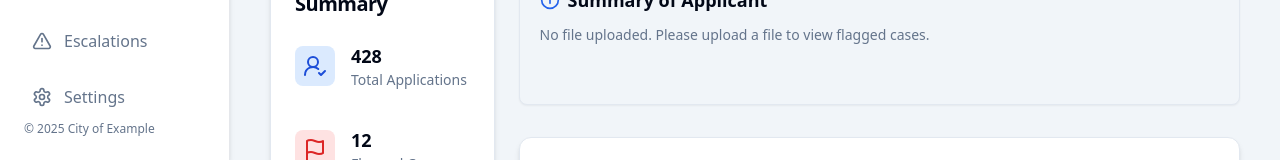
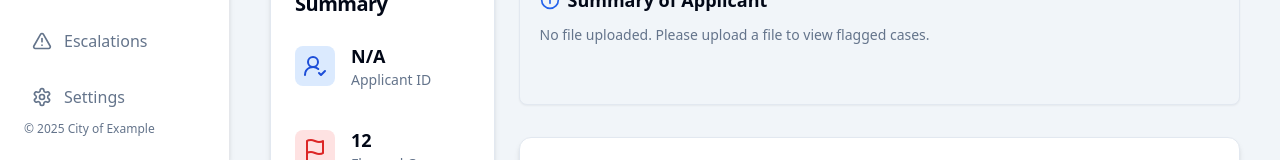
Before and after one commit to ambra19/subsidy-rag-system-hack4her, a React (Vite) app: page / in a window 1280 px wide. Shown: the part 135-295 px from the top of the page. Built offline with nearby package versions, Linux system fonts and the light colour scheme.

Commit message:
Fix: Display single applicant ID
The AI panel should display a single applicant ID instead of the total number of applicants.

```diff
--- a/src/components/DashboardSummary.tsx
+++ b/src/components/DashboardSummary.tsx
@@ -1,40 +1,58 @@
 
 import { UserCheck2, Flag, ArrowUpRight, Users, DollarSign } from "lucide-react";
+import { useFileApplicantDataContext } from "./AIPanel";
+
+// DashboardSummary now pulls applicant data for ID display
+const DashboardSummary = () => {
+  let firstApplicantId = "N/A";
+  try {
+    const { raw } = useFileApplicantDataContext();
+    if (raw && raw.length > 0) {
+      // ID could be in "application_id" or "Application ID"
+      firstApplicantId =
+        (raw[0]["application_id"] as string) ||
+        (raw[0]["Application ID"] as string) ||
+        "N/A";
+    }
+  } catch {
+    // Not inside provider, fallback
+    firstApplicantId = "N/A";
+  }
 
   const metrics = [
     {
-    title: "Total Applications",
-    value: 428,
+      title: "Applicant ID",
+      value: firstApplicantId,
       icon: UserCheck2,
-    color: "bg-blue-100 text-blue-700"
+      color: "bg-blue-100 text-blue-700",
     },
     {
       title: "Flagged Cases",
       value: 12,
       icon: Flag,
-    color: "bg-red-100 text-red-600"
+      color: "bg-red-100 text-red-600",
     },
     {
       title: "Escalated to Human",
       value: 4,
       icon: ArrowUpRight,
-    color: "bg-yellow-100 text-yellow-700"
+      color: "bg-yellow-100 text-yellow-700",
     },
     {
       title: "Avg. Childcare Hours",
       value: 28.5,
       icon: Users,
-    color: "bg-green-100 text-green-700"
+      color: "bg-green-100 text-green-700",
     },
     {
       title: "Avg. Household Income",
       value: "$61,900",
       icon: DollarSign,
-    color: "bg-gray-100 text-gray-700"
+      color: "bg-gray-100 text-gray-700",
     }
   ];
 
-const DashboardSummary = () => (
+  return (
     <section className="bg-card rounded-xl p-6 border border-border shadow-md mb-7 animate-fade-in">
       <h2 className="text-xl font-semibold mb-4 tracking-tight">Summary</h2>
       <div className="grid lg:grid-cols-1 grid-cols-2 gap-5">
@@ -52,5 +70,6 @@ const DashboardSummary = () => (
       </div>
     </section>
   );
+};
 
 export default DashboardSummary;
```
Lines whose indentation alone changed are shown as unchanged.
